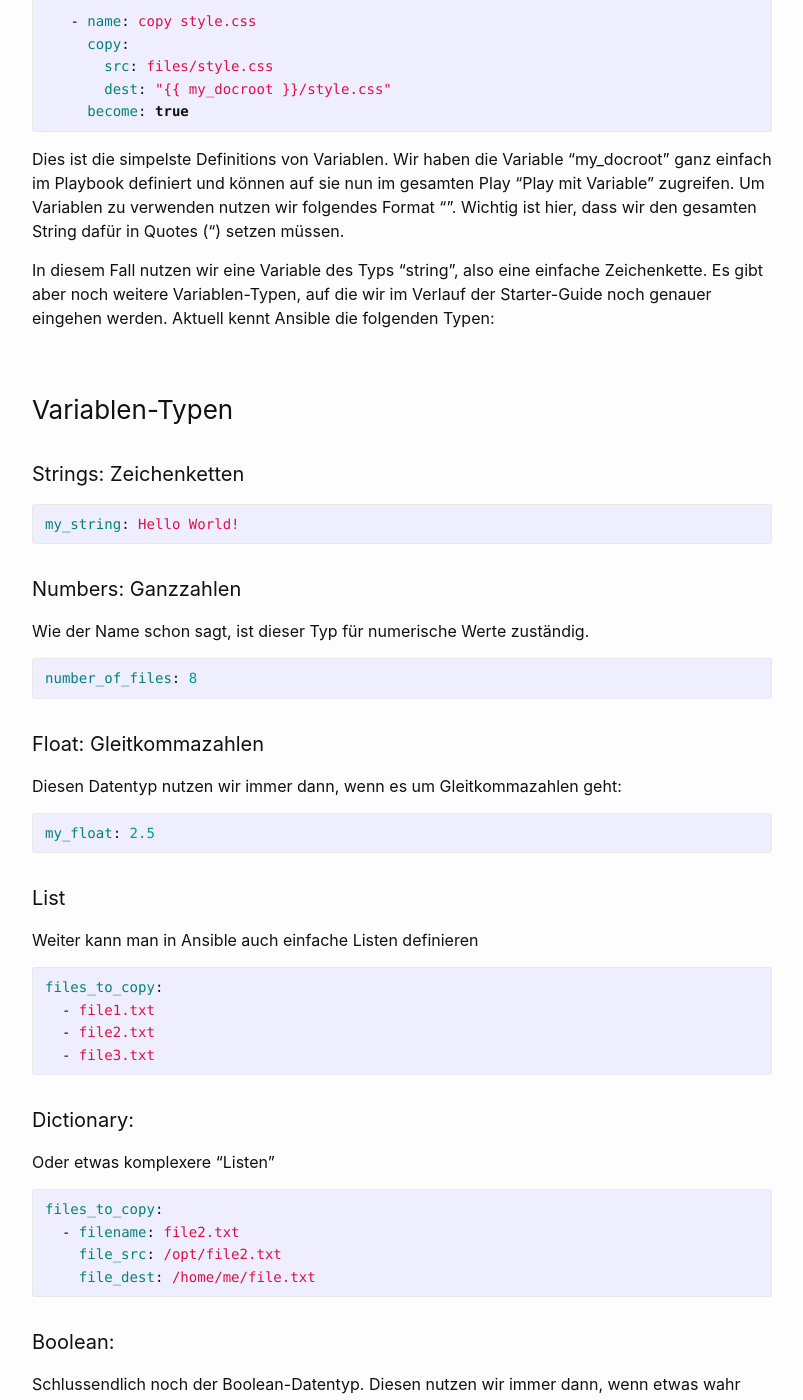
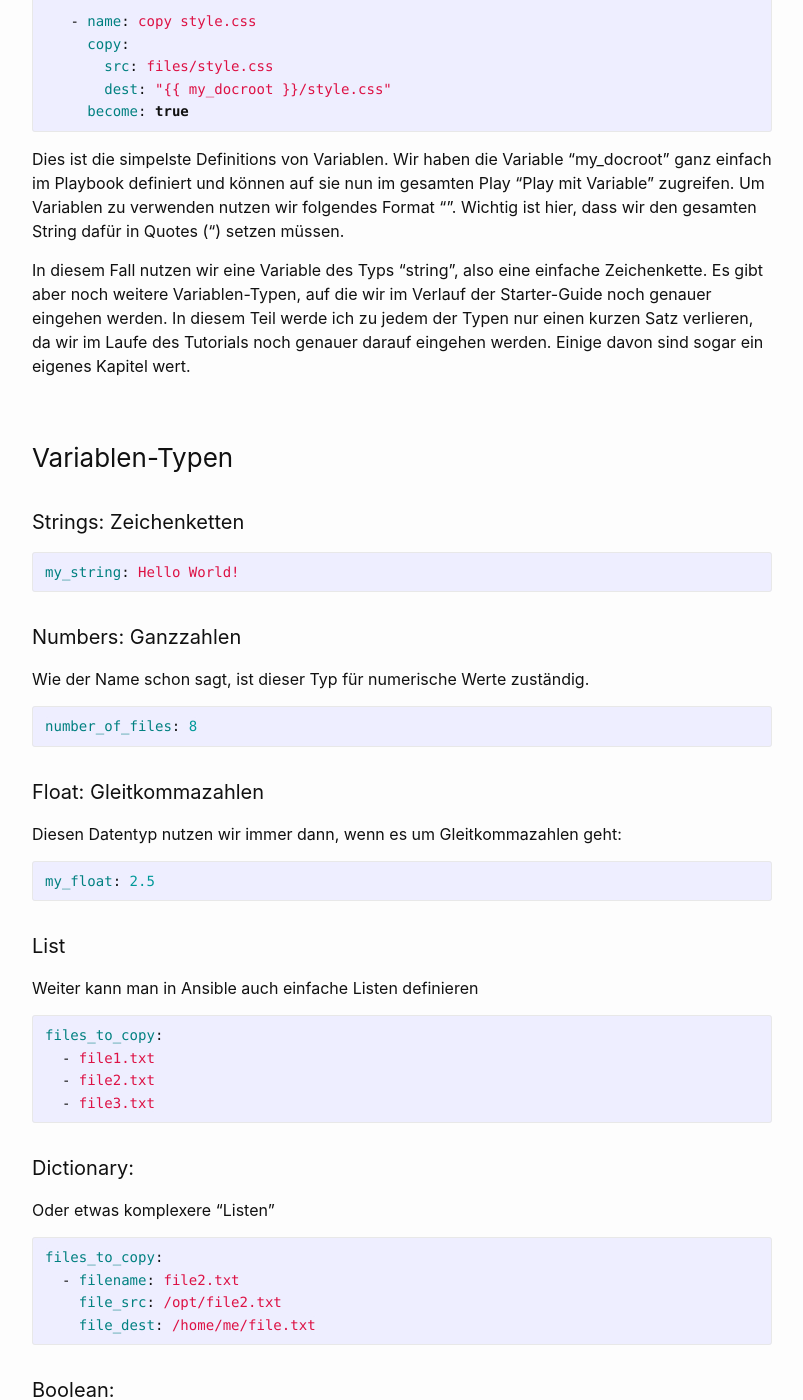
Before and after one commit to dermow/staging, a Jekyll site: the page built from _posts/2021-02-20-ansible-guide-5.markdown, in a window 1280 px wide and 1400 px high, scrolled down 1344 px. Shown: the whole window, without its empty margins (238-1041 px from the left). Built offline with Jekyll 4.4.1, drawn with Linux system fonts in a browser that asks for light colours; comment, search, counter and statistics services are not loaded; some of the changed text lies outside the part shown.

Commit message:
Update 2021-02-20-ansible-guide-5.markdown

````diff
--- a/_posts/2021-02-20-ansible-guide-5.markdown
+++ b/_posts/2021-02-20-ansible-guide-5.markdown
@@ -57,7 +57,7 @@ Je weiter wir unser Playbook stricken, desto häufiger werden wir den Pfad "/var
 
 Dies ist die simpelste Definitions von Variablen. Wir haben die Variable "my_docroot" ganz einfach im Playbook definiert und können auf sie nun im gesamten Play "Play mit Variable" zugreifen. Um Variablen zu verwenden nutzen wir folgendes Format "{{ variablen_name }}". Wichtig ist hier, dass wir den gesamten String dafür in Quotes (") setzen müssen.
 
-In diesem Fall nutzen wir eine Variable des Typs "string", also eine einfache Zeichenkette. Es gibt aber noch weitere Variablen-Typen, auf die wir im Verlauf der Starter-Guide noch genauer eingehen werden. Aktuell kennt Ansible die folgenden Typen:
+In diesem Fall nutzen wir eine Variable des Typs "string", also eine einfache Zeichenkette. Es gibt aber noch weitere Variablen-Typen, auf die wir im Verlauf der Starter-Guide noch genauer eingehen werden. In diesem Teil werde ich zu jedem der Typen nur einen kurzen Satz verlieren, da wir im Laufe des Tutorials noch genauer darauf eingehen werden. Einige davon sind sogar ein eigenes Kapitel wert.
 
 
 ### Variablen-Typen
@@ -107,5 +107,3 @@ Schlussendlich noch der Boolean-Datentyp. Diesen nutzen wir immer dann, wenn etw
 copy_files: true
 overwrite_files: false
 ```
-
-Auf jeden der einzelnen Datentypen werden wir im Laufe des Tutorials noch genauer eingehen. Einigen werde ich wahrscheinlich sogar ein eigenes Kapitel widmen. In diesem Teil möchte ich aber zunächst die allgemeine Funktion von Variablen behandeln.
````
